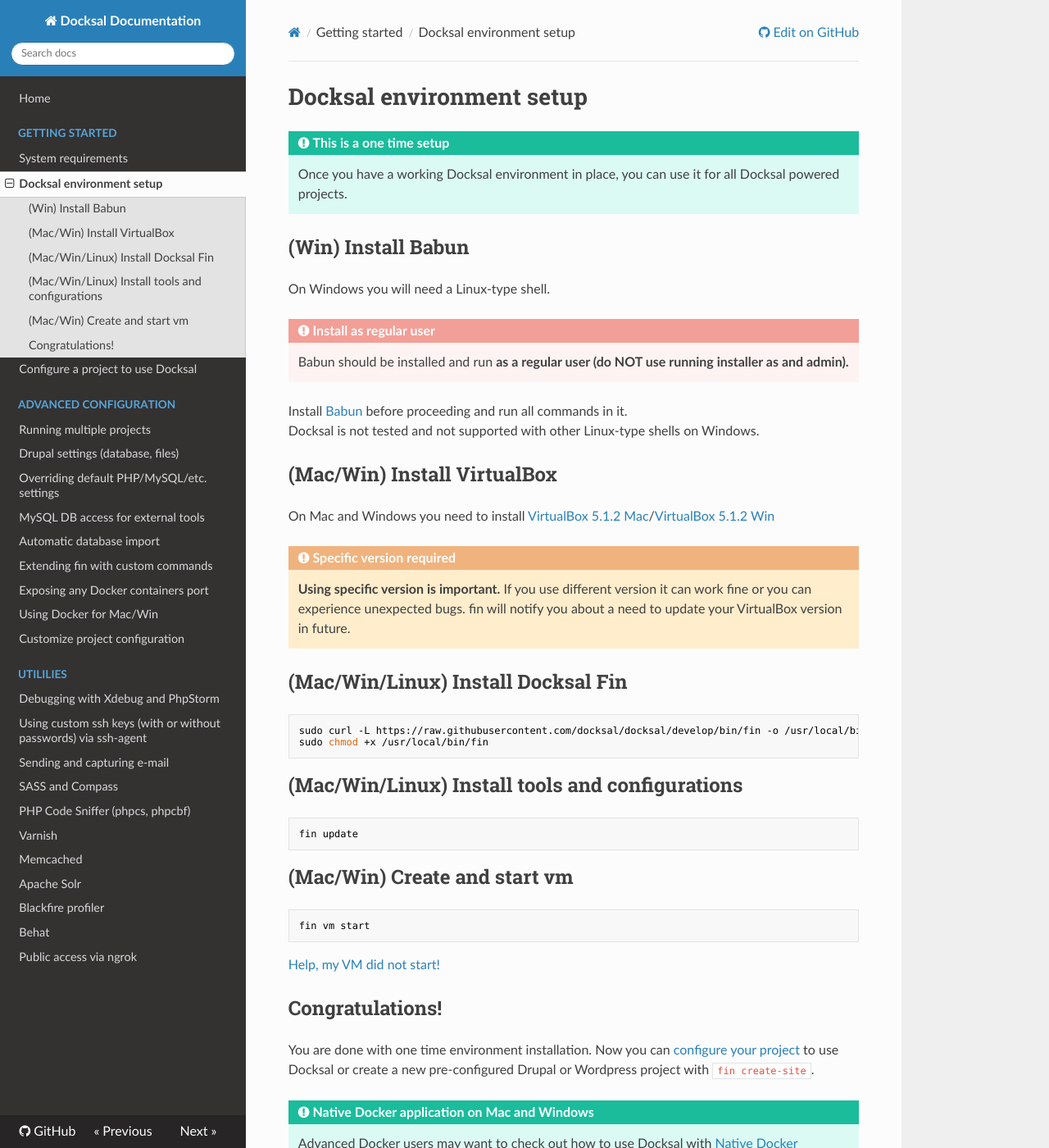
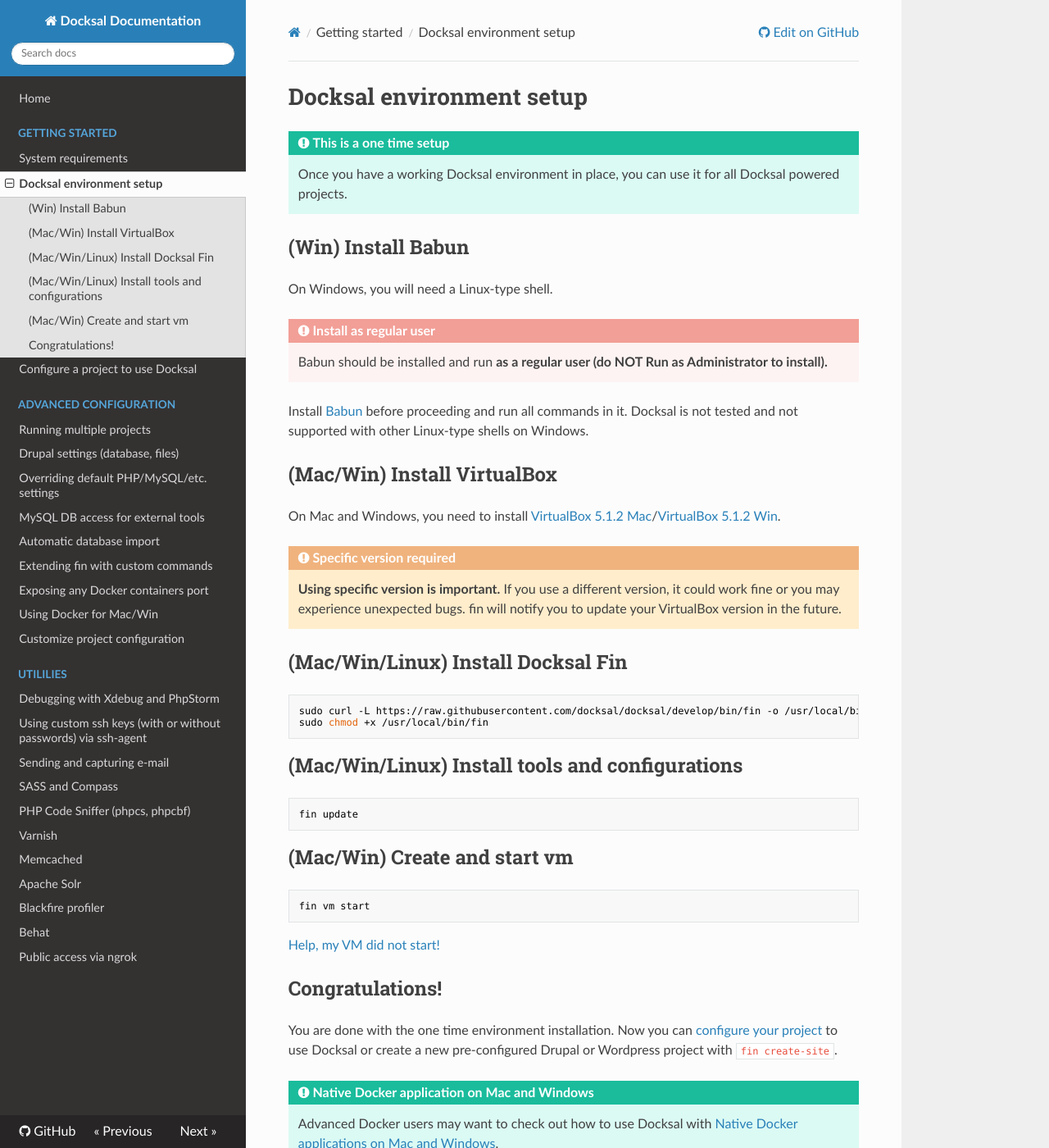
Before and after one commit to docksal/docksal, an MkDocs documentation site: the page built from docs/env-setup.md, in a window 1280 px wide and 1400 px high. Shown: the whole window at 82% size. Built offline with MkDocs 1.6.1, drawn with Linux system fonts in a browser that asks for light colours; nearby versions of some CDN libraries; old or Windows-style settings are respelled for this version of MkDocs.

Commit message:
Grammar changes to env-setup.md

```diff
--- a/docs/env-setup.md
+++ b/docs/env-setup.md
@@ -5,20 +5,20 @@
 
 ## (Win) Install Babun
 
-On Windows you will need a Linux-type shell.
+On Windows, you will need a Linux-type shell.
 
 !!! danger "Install as regular user"
-    Babun should be installed and run **as a regular user (do NOT use running installer as and admin).**
+    Babun should be installed and run **as a regular user (do NOT Run as Administrator to install).**
 
 Install [Babun](http://babun.github.io/) before proceeding and run all commands in it.
 Docksal is not tested and not supported with other Linux-type shells on Windows.
 
 ## (Mac/Win) Install VirtualBox
 
-On Mac and Windows you need to install [VirtualBox 5.1.2 Mac](http://download.virtualbox.org/virtualbox/5.1.2/VirtualBox-5.1.2-108956-OSX.dmg)/[VirtualBox 5.1.2 Win](http://download.virtualbox.org/virtualbox/5.1.2/VirtualBox-5.1.2-108956-Win.exe)
+On Mac and Windows, you need to install [VirtualBox 5.1.2 Mac](http://download.virtualbox.org/virtualbox/5.1.2/VirtualBox-5.1.2-108956-OSX.dmg)/[VirtualBox 5.1.2 Win](http://download.virtualbox.org/virtualbox/5.1.2/VirtualBox-5.1.2-108956-Win.exe).
 
 !!! attention "Specific version required"
-    **Using specific version is important.** If you use different version it can work fine or you can experience unexpected bugs. fin will notify you about a need to update your VirtualBox version in future.
+    **Using specific version is important.** If you use a different version, it could work fine or you may experience unexpected bugs. fin will notify you to update your VirtualBox version in the future.
 
 ## (Mac/Win/Linux) Install Docksal Fin
 
@@ -43,7 +43,7 @@ fin vm start
 
 ## Congratulations!
 
-You are done with one time environment installation. Now you can [configure your project](/docs/project-setup.md) to use Docksal or create a new pre-configured Drupal or Wordpress project with `fin create-site`.
+You are done with the one time environment installation. Now you can [configure your project](/docs/project-setup.md) to use Docksal or create a new pre-configured Drupal or Wordpress project with `fin create-site`.
 
 !!! tip "Native Docker application on Mac and Windows"
     Advanced Docker users may want to check out how to use Docksal with [Native Docker applications on Mac and Windows](env-setup-native.md).
```
